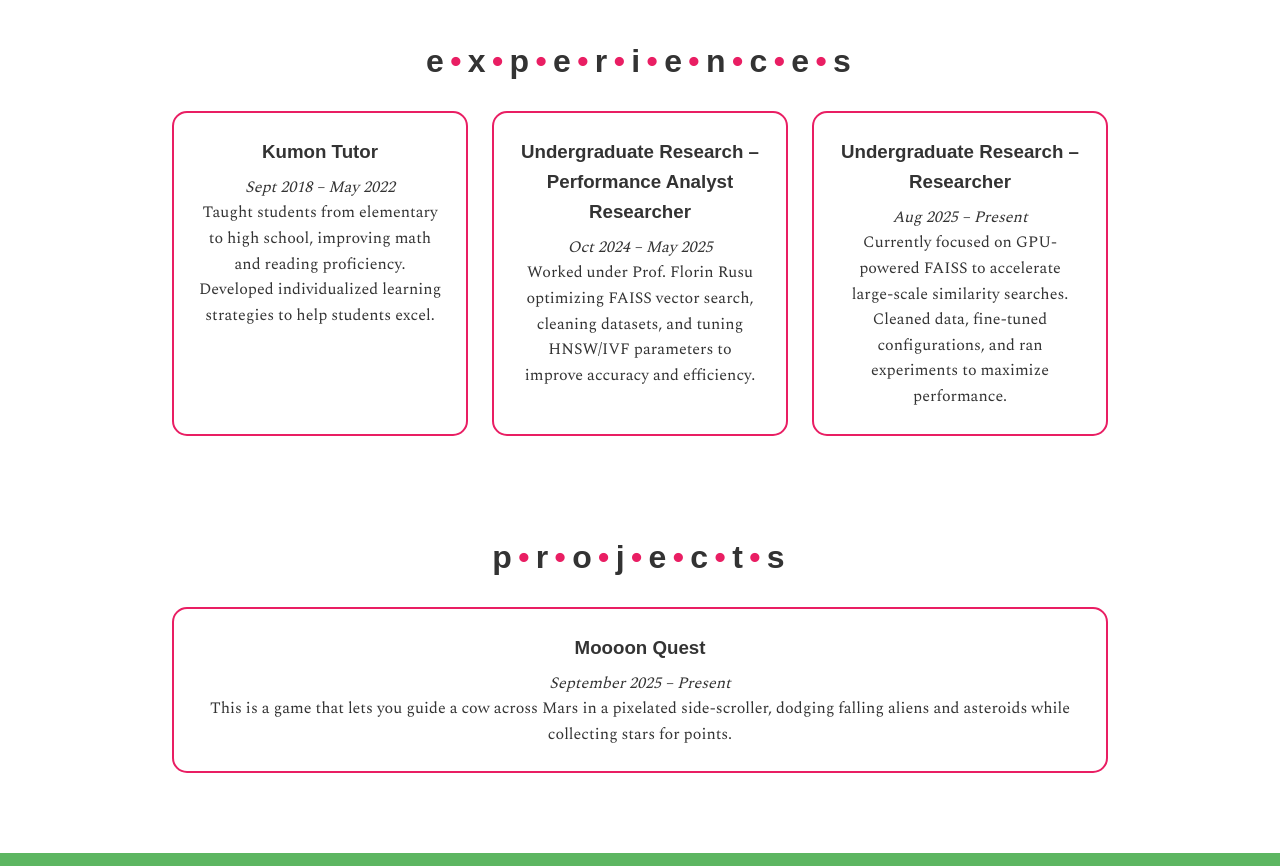
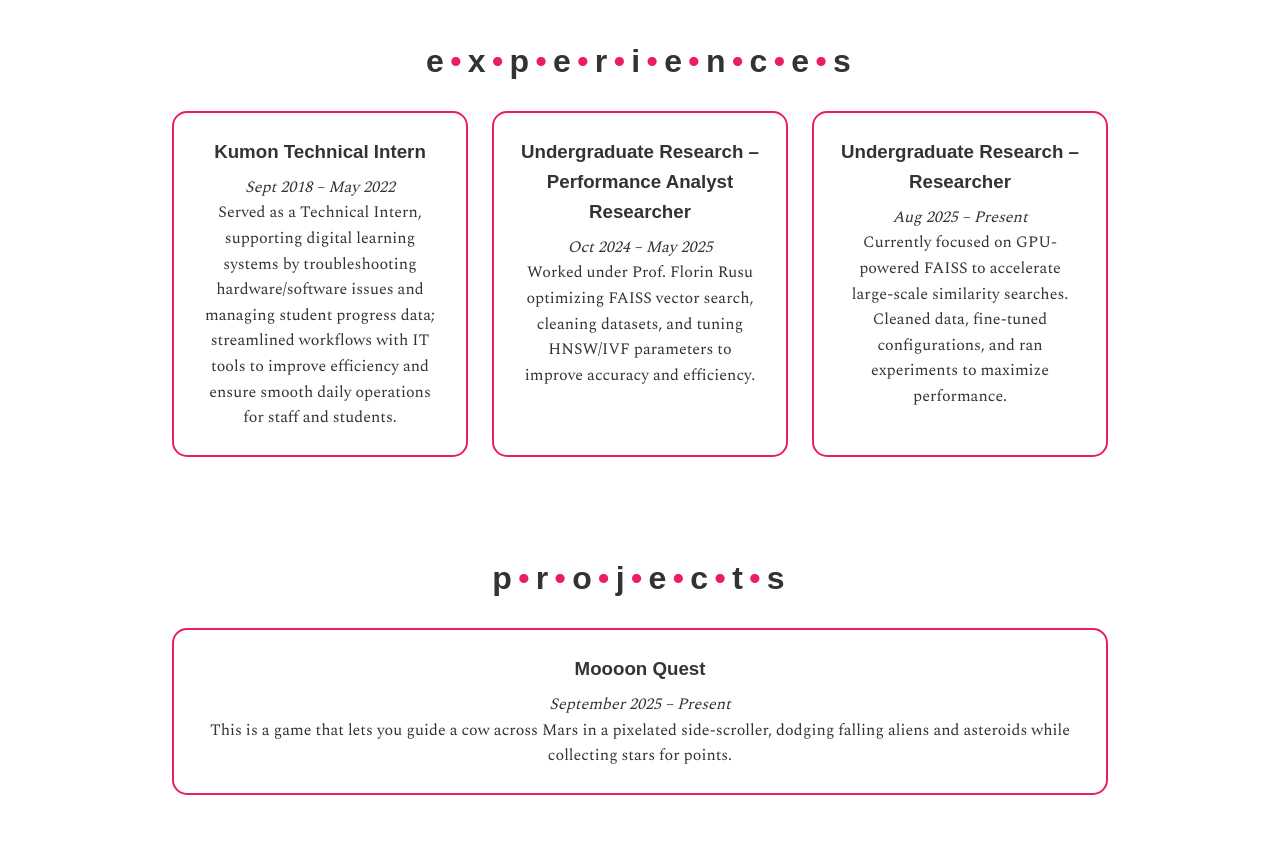
Before and after one commit to achu-nat/achunat, a plain HTML site: page resume/index.html in a window 1280 px wide. Shown: the part 1640-2506 px from the top of the page. Drawn offline with nearby package versions, Linux system fonts and the light colour scheme.

Commit message:
Add files via upload
uhy

```diff
--- a/resume/index.html
+++ b/resume/index.html
@@ -86,9 +86,10 @@
     <h2>Experiences</h2>
     <div class="cards">
       <div class="card">
-        <h3>Kumon Tutor</h3>
+        <h3>Kumon Technical Intern</h3>
         <p><em>Sept 2018 – May 2022</em></p>
-        <p>Taught students from elementary to high school, improving math and reading proficiency. Developed individualized learning strategies to help students excel.</p>
+        <p>Served as a Technical Intern, supporting digital learning systems by troubleshooting hardware/software issues and managing student progress data;
+        streamlined workflows with IT tools to improve efficiency and ensure smooth daily operations for staff and students.</p>
       </div>
       <div class="card">
         <h3>Undergraduate Research – Performance Analyst Researcher</h3>
```
